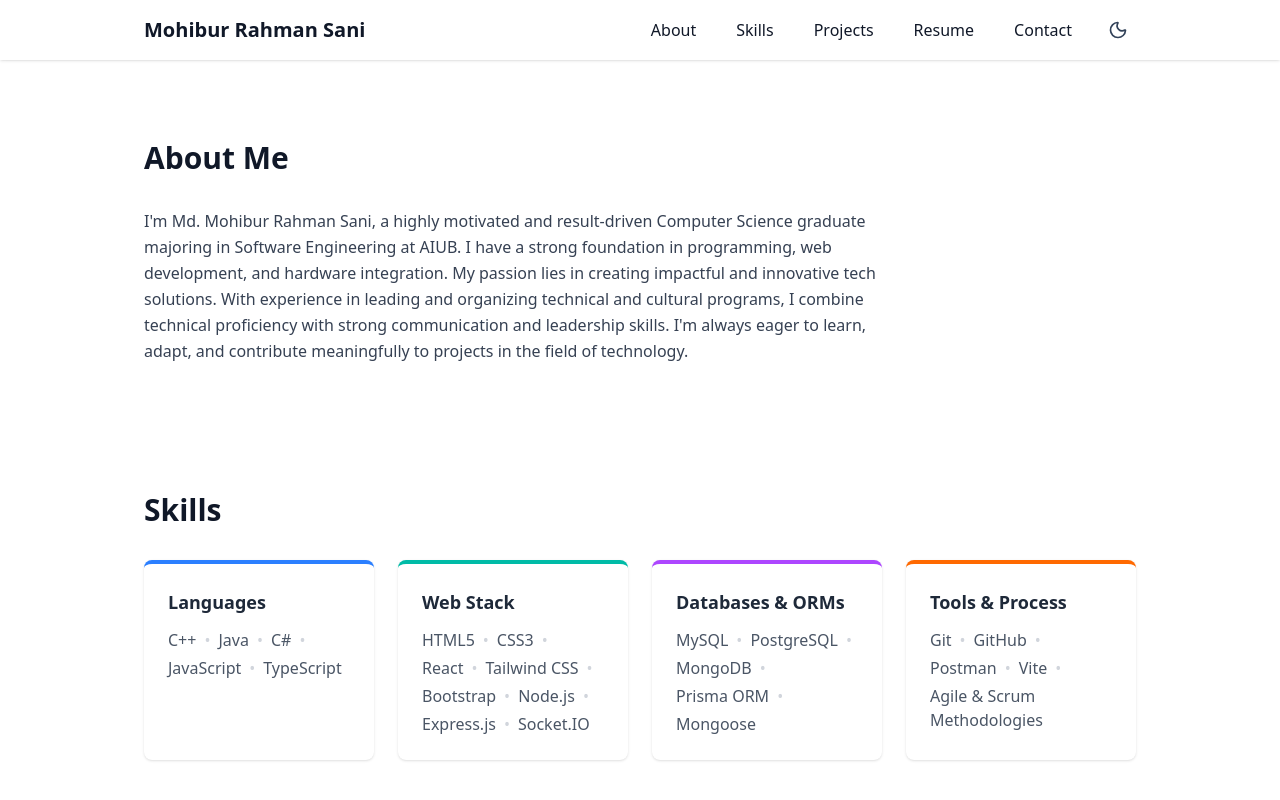
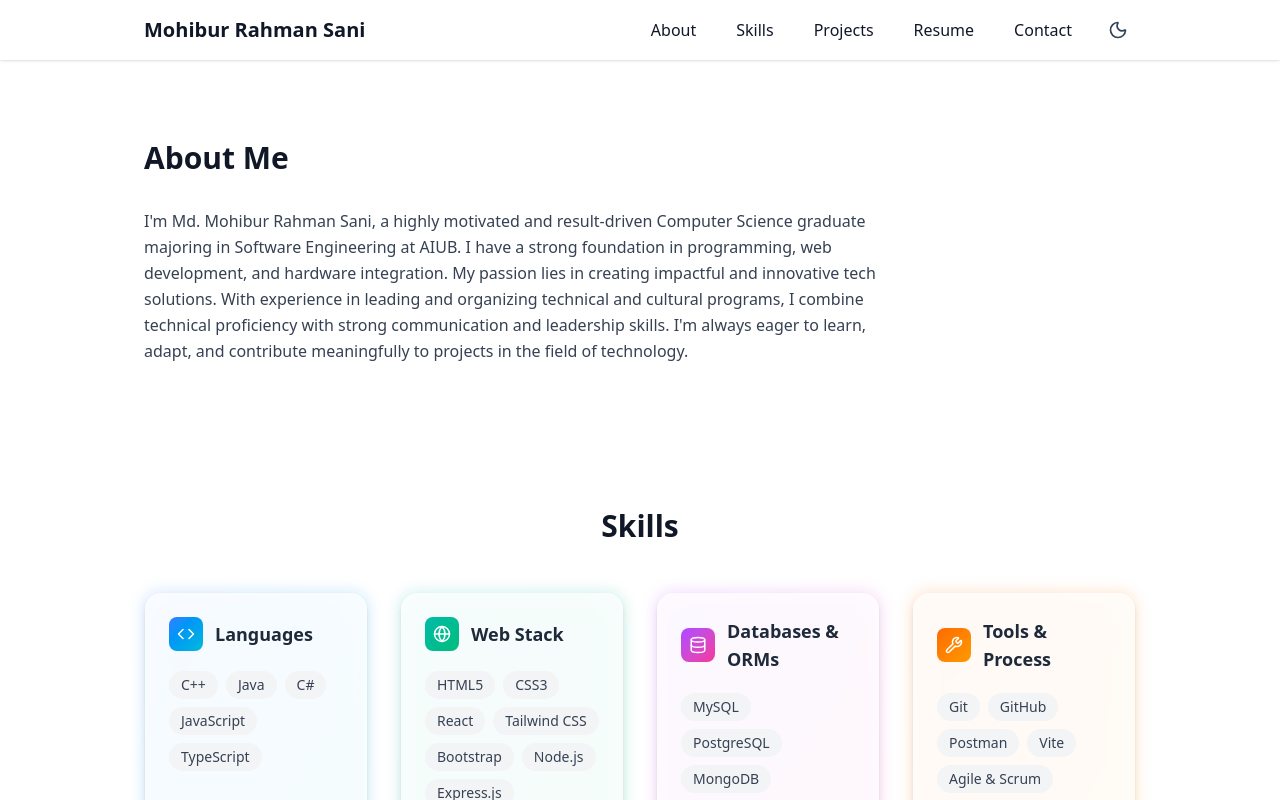
Before and after one commit to Sani-Mohibur/portfolio, a React (Vite) app: page / in a window 1280 px wide. Shown: the top 800 px of the page. Built offline with nearby package versions, Linux system fonts and the light colour scheme.

Commit message:
feat: update skills section

```diff
--- a/src/components/Skills.jsx
+++ b/src/components/Skills.jsx
@@ -1,14 +1,18 @@
 import React from "react";
+import { Code, Globe, Database, Wrench } from "lucide-react";
+import { motion } from "framer-motion";
 
 const Skills = () => {
   const skillsData = [
     {
       category: "Languages",
+      icon: Code,
       items: ["C++", "Java", "C#", "JavaScript", "TypeScript"],
-      color: "border-blue-500",
+      color: "from-blue-500 to-cyan-500",
     },
     {
       category: "Web Stack",
+      icon: Globe,
       items: [
         "HTML5",
         "CSS3",
@@ -19,58 +23,95 @@ const Skills = () => {
         "Express.js",
         "Socket.IO",
       ],
-      color: "border-teal-500",
+      color: "from-teal-500 to-emerald-500",
     },
     {
       category: "Databases & ORMs",
+      icon: Database,
       items: ["MySQL", "PostgreSQL", "MongoDB", "Prisma ORM", "Mongoose"],
-      color: "border-purple-500",
+      color: "from-purple-500 to-pink-500",
     },
     {
       category: "Tools & Process",
-      items: [
-        "Git",
-        "GitHub",
-        "Postman",
-        "Vite",
-        "Agile & Scrum Methodologies",
-      ],
-      color: "border-orange-500",
+      icon: Wrench,
+      items: ["Git", "GitHub", "Postman", "Vite", "Agile & Scrum"],
+      color: "from-orange-500 to-amber-500",
     },
   ];
 
   return (
-    <div>
-      <section id="skills" className="py-16">
-        <h2 className="text-3xl font-semibold mb-8">Skills</h2>
+    <section id="skills" className="py-20">
+      <h2 className="text-3xl font-bold mb-12 text-center dark:text-white">
+        Skills
+      </h2>
 
-        <div className="grid grid-cols-1 md:grid-cols-2 lg:grid-cols-4 gap-6 text-gray-700">
-          {skillsData.map((skillGroup, index) => (
-            <div
+      <motion.div
+        className="grid grid-cols-1 md:grid-cols-2 lg:grid-cols-4 gap-8"
+        initial="hidden"
+        whileInView="visible"
+        viewport={{ once: true }}
+        variants={{
+          hidden: {},
+          visible: {
+            transition: {
+              staggerChildren: 0.12,
+            },
+          },
+        }}
+      >
+        {" "}
+        {skillsData.map((group, index) => {
+          const Icon = group.icon;
+
+          return (
+            <motion.div
               key={index}
-              className={`bg-white p-6 rounded-lg shadow-sm border-t-4 ${skillGroup.color} hover:shadow-md transition-shadow`}
+              variants={{
+                hidden: { opacity: 0, y: 40 },
+                visible: { opacity: 1, y: 0 },
+              }}
+              transition={{ duration: 0.5, ease: "easeOut" }}
+              whileHover={{ scale: 1.04 }}
+              className="relative rounded-2xl p-[1px]"
             >
-              <h3 className="font-bold text-lg mb-3 text-gray-800">
-                {skillGroup.category}
-              </h3>
+              {/* Gradient Border */}
+              <div
+                className={`absolute inset-0 rounded-2xl bg-gradient-to-br ${group.color} opacity-20 blur-sm`}
+              />
 
-              {/* FIX: 'flex-wrap' moves the entire word group to the next line if it doesn't fit */}
-              <div className="flex flex-wrap gap-x-2 gap-y-1 text-gray-600">
-                {skillGroup.items.map((skill, idx) => (
-                  <div key={idx} className="flex items-center">
-                    <span>{skill}</span>
-                    {/* Add dot inside the group so it stays with the word */}
-                    {idx < skillGroup.items.length - 1 && (
-                      <span className="ml-2 text-gray-300">•</span>
-                    )}
+              {/* Card Content */}
+              <div className="relative bg-white/80 dark:bg-gray-900/80 backdrop-blur-md p-6 rounded-2xl shadow-md transition-all duration-300 will-change-transform h-full flex flex-col">
+                {/* Header */}
+                <div className="flex items-center gap-3 mb-5">
+                  <div
+                    className={`p-2 rounded-lg bg-gradient-to-br ${group.color} text-white`}
+                  >
+                    <Icon size={18} />
                   </div>
-                ))}
+                  <h3 className="font-semibold text-lg text-gray-800 dark:text-white">
+                    {group.category}
+                  </h3>
+                </div>
+
+                {/* Skills */}
+                <div className="flex flex-wrap gap-2">
+                  {group.items.map((skill, idx) => (
+                    <motion.span
+                      key={idx}
+                      whileHover={{ scale: 1.1 }}
+                      whileTap={{ scale: 0.95 }}
+                      className="px-3 py-1 text-sm rounded-full bg-gray-100 dark:bg-gray-800 text-gray-700 dark:text-gray-300"
+                    >
+                      {skill}
+                    </motion.span>
+                  ))}
+                </div>
               </div>
-            </div>
-          ))}
-        </div>
-      </section>
-    </div>
+            </motion.div>
+          );
+        })}
+      </motion.div>
+    </section>
   );
 };
 
```
